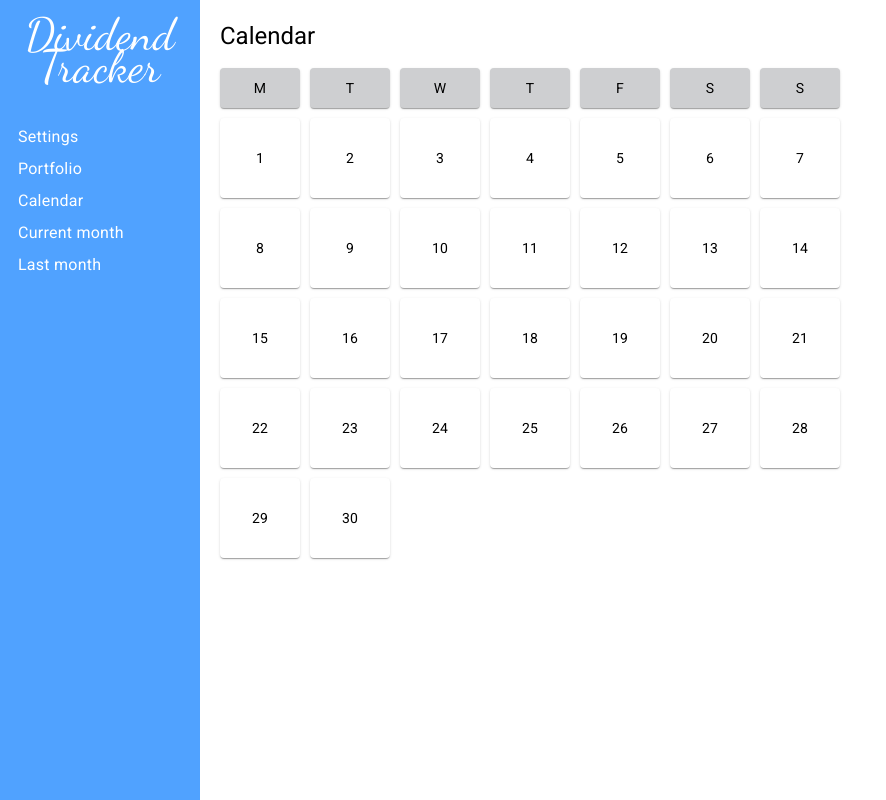
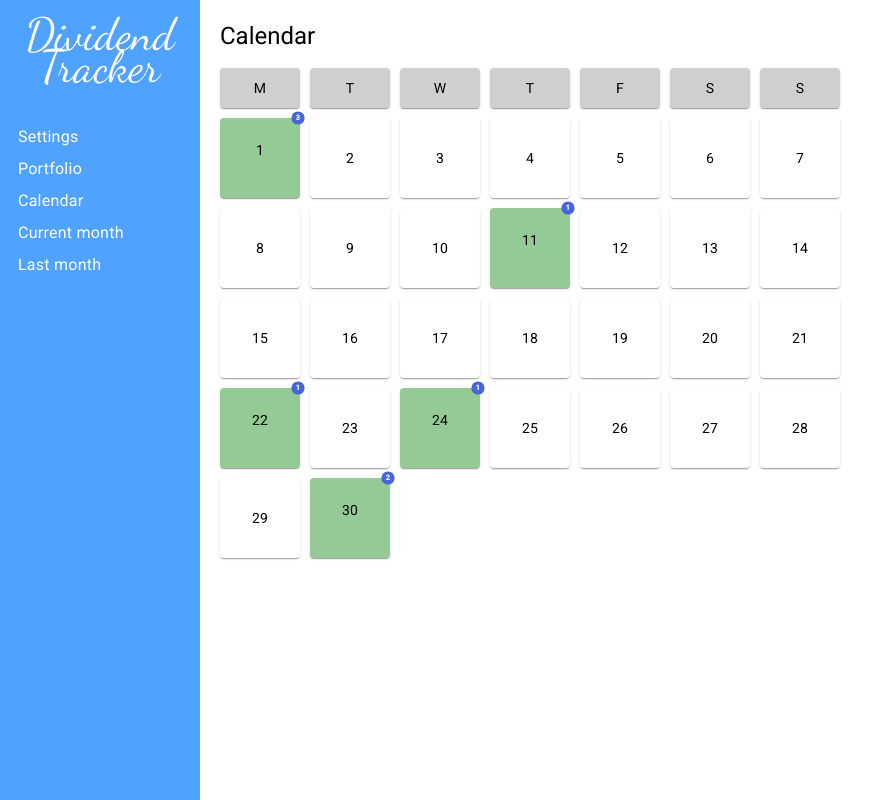
Before and after one commit to pcasano/web-div-tracker, an Angular app: page /calendar in a window 1280 px wide. Shown: the top 800 px of the page, without its empty margins (0-886 px from the left). Built offline with nearby package versions, Linux system fonts and the light colour scheme.

Commit message:
added badges

```diff
--- a/src/app/app.module.ts
+++ b/src/app/app.module.ts
@@ -7,6 +7,7 @@ import { provideAnimationsAsync } from '@angular/platform-browser/animations/asy
 import { MenuComponent } from './menu/menu.component';
 import { CalendarComponent } from './calendar/calendar.component';
 import { MatCardModule } from '@angular/material/card';
+import { MatBadgeModule } from '@angular/material/badge';
 
 @NgModule({
   declarations: [
@@ -17,7 +18,8 @@ import { MatCardModule } from '@angular/material/card';
   imports: [
     BrowserModule,
     AppRoutingModule,
-    MatCardModule
+    MatCardModule,
+    MatBadgeModule
   ],
   providers: [
     provideClientHydration(),
--- a/src/app/calendar/calendar.component.css
+++ b/src/app/calendar/calendar.component.css
@@ -10,6 +10,15 @@
     display: flex;
     justify-content: center;
     align-items: center;
+  }
+
+  .calendar-dividend-day {
+    height: 80px;
+    width: 80px;
+    display: flex;
+    justify-content: center;
+    align-items: center;
+    background-color: rgb(147, 202, 150);
   }
 
   .day-name-card {
@@ -26,3 +35,11 @@
     width: 80px;
     background-color: rgb(233, 234, 238);
   }
+
+  .mat-badge-content {
+    background-color: rgb(71, 100, 216);
+    color: white;
+    position: absolute;
+    top: 0px; /* Adjust as needed */
+    right: 2px; /* Adjust as needed */
+  }
--- a/src/app/calendar/calendar.component.html
+++ b/src/app/calendar/calendar.component.html
@@ -12,15 +12,30 @@
 
         <ng-container *ngFor="let day of monthDaysArray">
 
-          <ng-container *ngIf="day>0; else elseBlock">
-            <mat-card class="calendar-card">
-              <mat-card-content>
-                {{ day }}
-              </mat-card-content>
-            </mat-card>
+          <ng-container *ngIf="day>0; else isNotADay">
+
+            <ng-container *ngIf="getDividendsDayForCalendar(day).length>0; else isNotDividend">
+              <mat-card class="calendar-dividend-day" (click)="showDividends(day)">
+                <mat-badge class="mat-badge-content" mat-card-badge [matBadge]="getDividendsDayForCalendar(day).length" matBadgeColor="accent" matBadgeSize="medium" matBadgePosition="above after"></mat-badge>
+                <mat-card-content>
+                  {{ day }}
+                </mat-card-content>
+              </mat-card>
+            </ng-container>
+            <ng-template #isNotDividend>
+              <mat-card class="calendar-card">
+                <mat-card-content>
+                  {{ day }}
+                </mat-card-content>
+              </mat-card>
+            </ng-template >
+
+
+
+
           </ng-container>
 
-          <ng-template #elseBlock>
+          <ng-template #isNotADay>
             <mat-card class="empty-card" >
             </mat-card>
           </ng-template >
--- a/src/app/calendar/calendar.component.ts
+++ b/src/app/calendar/calendar.component.ts
@@ -10,6 +10,9 @@ export class CalendarComponent implements OnInit{
   daysOfWeek: string[] = ['M', 'T', 'W', 'T', 'F', 'S', 'S'];
   monthDaysArray: number[] = [];
   firstDayOfWeek: number;
+
+
+  dividendDay: number[] = [1, 1 ,1 , 11, 22, 24, 30, 30];
 
   ngOnInit(): void {
     const currentDate = new Date();
@@ -37,4 +40,12 @@ export class CalendarComponent implements OnInit{
     return  firstDayOfMonth.getDay() - 1
 }
 
+  getDividendsDayForCalendar(givenDay: number): number[] {
+    return this.dividendDay.filter(day => day===givenDay);
+  }
+
+  showDividends(givenDay: number) {
+    this.dividendDay.filter(day => day===givenDay).forEach(div => console.log(div));
+  }
+
 }
```
